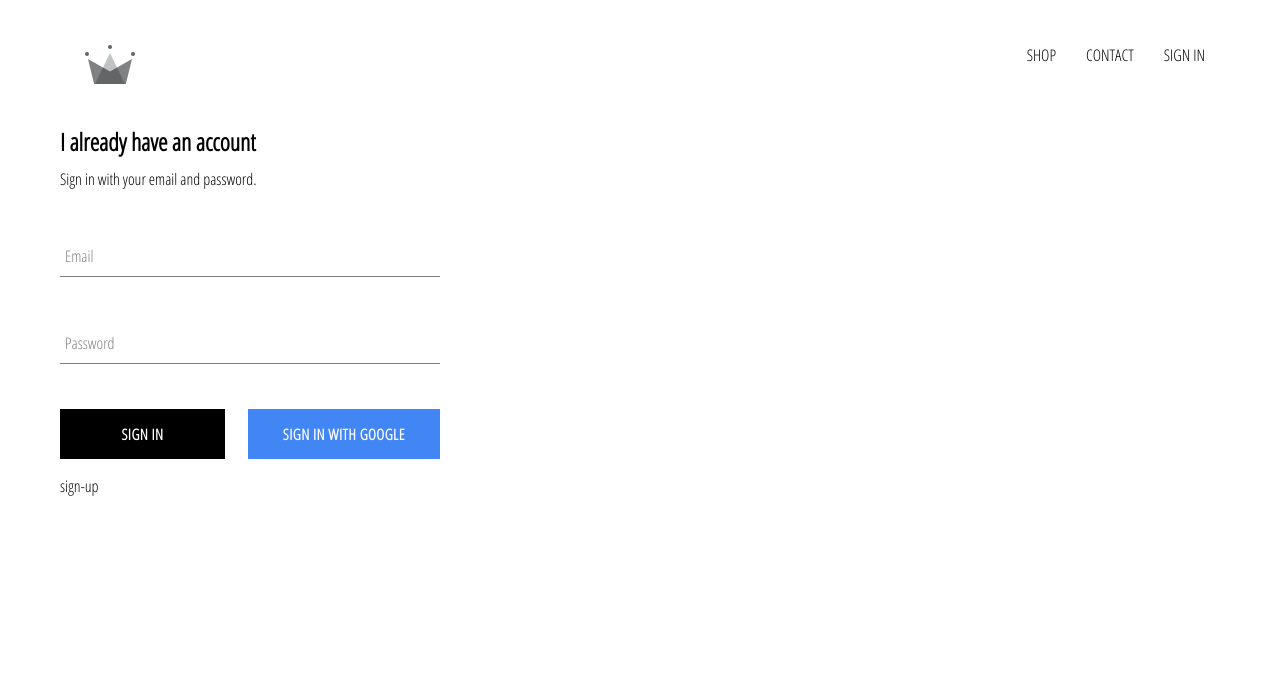
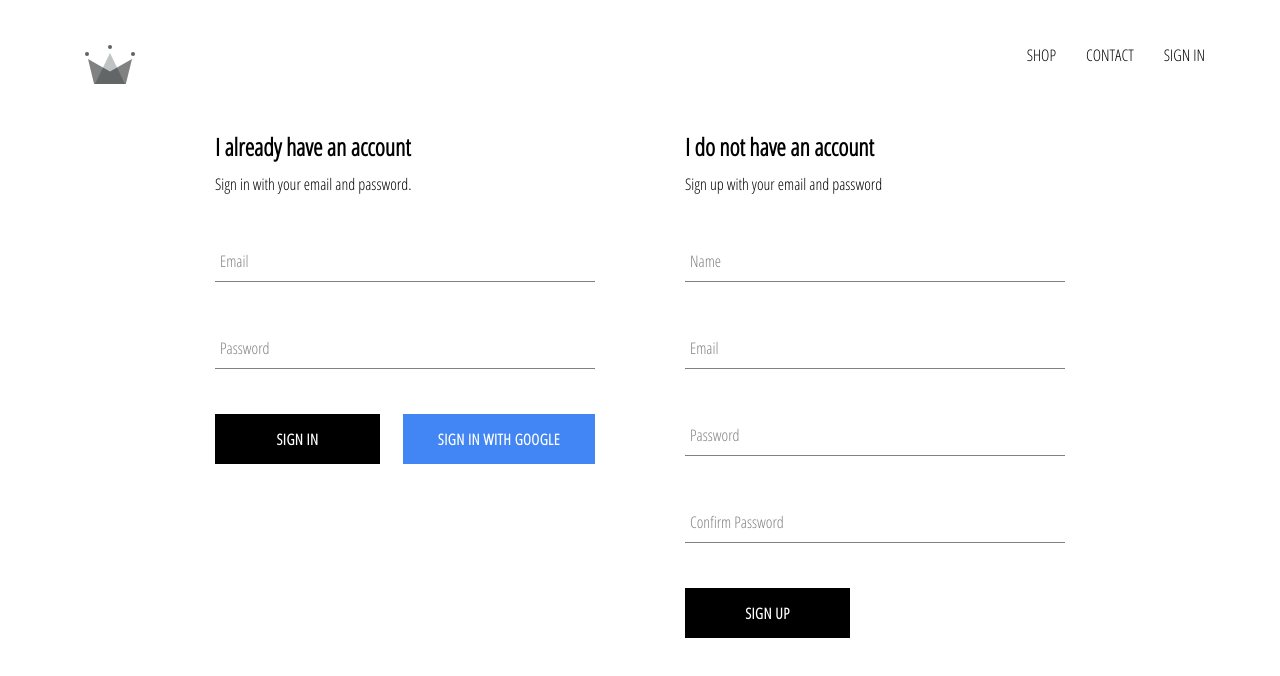
Before and after one commit to andrei-cateli/crwn-clothing, a React (Create React App) app: page /signin in a window 1280 px wide. Shown: the top 676 px of the page. Built offline with nearby package versions, Linux system fonts and the light colour scheme; no server answers.

Commit message:
SHOP: sign up

```diff
--- a/src/App.js
+++ b/src/App.js
@@ -4,9 +4,9 @@ import Header from "./components/Header/Header";
 import Home from "./pages/home/home";
 import Shop from "./pages/shop/shop";
 import SignInUp from "./pages/sign-in-up/sign-in-up";
+import { auth, createUserProfileDocument } from "./firebase/firebase.utiles";
 
 import "./App.css";
-import { auth } from "./firebase/firebase.utiles";
 
 class App extends Component {
   constructor() {
@@ -20,9 +20,21 @@ class App extends Component {
   unsubscribeeFromAuth = null;
 
   componentDidMount() {
-    this.unsubscribeeFromAuth = auth.onAuthStateChanged((user) => {
-      this.setState({ currentUser: user });
-      console.log(user)
+    this.unsubscribeeFromAuth = auth.onAuthStateChanged(async (userAuth) => {
+      if (userAuth) {
+        const userRef = await createUserProfileDocument(userAuth);
+
+        userRef.onSnapshot((snapShot) => {
+          this.setState({
+            currentUser: {
+              ID: snapShot.id,
+              ...snapShot.data(),
+            },
+          });
+        });
+      } else {
+        this.setState({ currentUser: userAuth });
+      }
     });
   }
 
--- /dev/null
+++ b/src/components/SignUp/SignUp.jsx
@@ -0,0 +1,110 @@
+import React, { Component } from "react";
+
+import InputForm from "../InputForm/InputForm";
+import Button from "../Button/Button";
+
+import {
+  auth,
+  createUserProfileDocument,
+} from "../../firebase/firebase.utiles";
+
+import "./SignUp.scss";
+
+class SignUp extends Component {
+  constructor() {
+    super();
+
+    this.state = {
+      displayName: "",
+      email: "",
+      password: "",
+      confirmPassword: "",
+    };
+  }
+
+  handleSubmit = async (event) => {
+    event.preventDefault();
+
+    const { displayName, email, password, confirmPassword } = this.state;
+
+    if (password !== confirmPassword) {
+      alert("password don't match");
+      return;
+    }
+
+    try {
+      const { user } = await auth.createUserWithEmailAndPassword(
+        email,
+        password
+      );
+      await createUserProfileDocument(user, { displayName });
+
+      this.setState({
+        displayName: "",
+        email: "",
+        password: "",
+        confirmPassword: "",
+      });
+    } catch (error) {
+      console.log(error);
+    }
+  };
+
+  handleChange = (e) => {
+    const { name, value } = e.target;
+
+    this.setState({ [name]: value });
+  };
+
+  render() {
+    const { displayName, email, password, confirmPassword } = this.state;
+
+    return (
+      <div className="sign-up">
+        <h2 className="sign-up__title">I do not have an account</h2>
+        <span className="sign-up__subtitle">
+          Sign up with your email and password
+        </span>
+
+        <form onSubmit={this.handleSubmit}>
+          <InputForm
+            type="text"
+            name="displayName"
+            value={displayName}
+            onChange={this.handleChange}
+            label="Name"
+            required
+          />
+          <InputForm
+            type="email"
+            name="email"
+            value={email}
+            onChange={this.handleChange}
+            label="Email"
+            required
+          />
+          <InputForm
+            type="password"
+            name="password"
+            value={password}
+            onChange={this.handleChange}
+            label="Password"
+            required
+          />
+          <InputForm
+            type="password"
+            name="confirmPassword"
+            value={confirmPassword}
+            onChange={this.handleChange}
+            label="Confirm Password"
+            required
+          />
+
+          <Button type="submit">SIGN UP</Button>
+        </form>
+      </div>
+    );
+  }
+}
+
+export default SignUp;
--- /dev/null
+++ b/src/components/SignUp/SignUp.scss
@@ -0,0 +1,9 @@
+.sign-up {
+  display: flex;
+  flex-direction: column;
+  width: 380px;
+
+  &__title {
+    margin: 10px 0;
+  }
+}
--- a/src/firebase/firebase.utiles.js
+++ b/src/firebase/firebase.utiles.js
@@ -12,14 +12,38 @@ const config = {
   appId: "1:269923809422:web:6e8d8103306c41790eb1df",
 };
 
+export const createUserProfileDocument = async (userAuth, additionalData) => {
+  if (!userAuth) return;
+
+  const userRef = firestore.doc(`users/${userAuth.uid}`);
+
+  const snapShot = await userRef.get();
+
+  if (!snapShot.exists) {
+    const { displayName, email } = userAuth;
+    const createAt = new Date();
+
+    try {
+      await userRef.set({
+        displayName,
+        email,
+        createAt,
+        ...additionalData,
+      });
+    } catch (error) {
+      console.log("error creatint user", error.message);
+    }
+  }
+  return userRef;
+};
+
 firebase.initializeApp(config);
-
 
 export const auth = firebase.auth();
 export const firestore = firebase.firestore();
 
 const provider = new firebase.auth.GoogleAuthProvider();
-provider.setCustomParameters({prompt: 'select_account'});
+provider.setCustomParameters({ prompt: "select_account" });
 export const signInWithGoogle = () => auth.signInWithPopup(provider);
 
 export default firebase;
--- a/src/pages/sign-in-up/sign-in-up.jsx
+++ b/src/pages/sign-in-up/sign-in-up.jsx
@@ -1,12 +1,13 @@
 import React from "react";
 import SignIn from "../../components/SignIn/SignIn";
+import SignUp from "../../components/SignUp/SignUp";
 
 import "./sign-in-up.scss";
 
 const SignInUp = () => (
   <div className="sign-in-up">
     <SignIn />
-    <p>sign-up </p>
+    <SignUp />
   </div>
 );
 
--- a/src/pages/sign-in-up/sign-in-up.scss
+++ b/src/pages/sign-in-up/sign-in-up.scss
@@ -0,0 +1,6 @@
+.sign-in-up {
+  display: flex;
+  justify-content: space-between;
+  width: 850px;
+  margin: 30px auto;
+}
```
Also changed, not shown: 1 other file (tests, documents, lock files or other folders).
